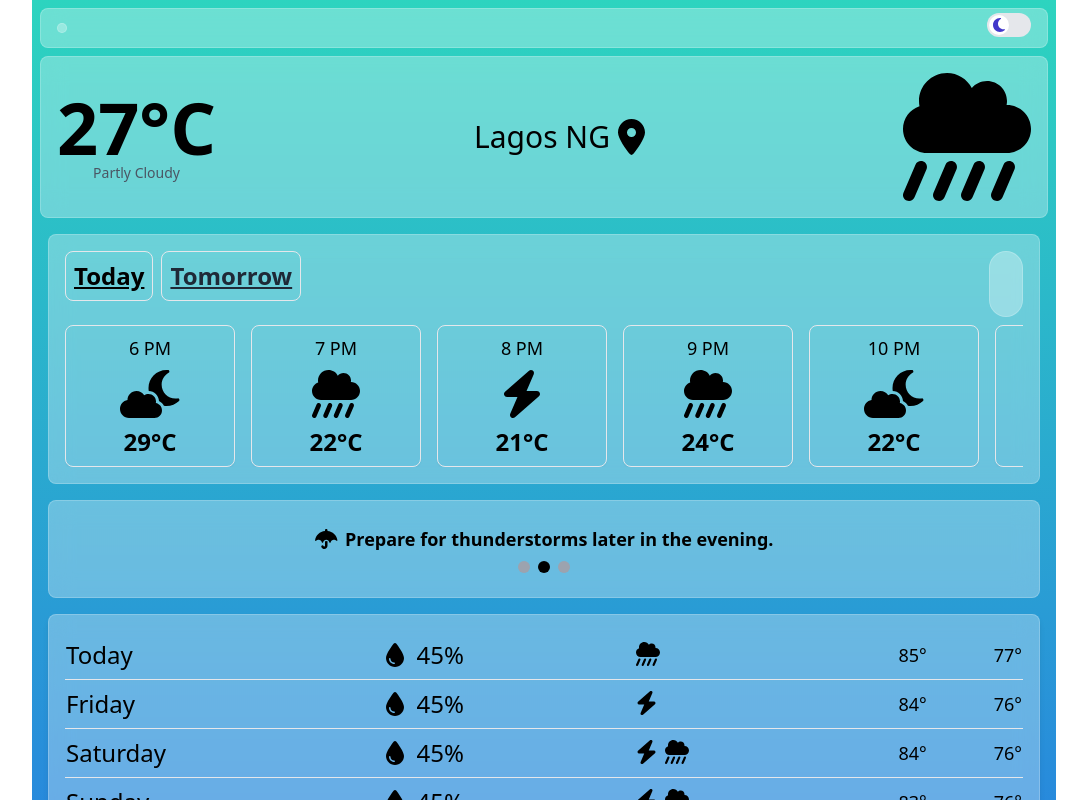
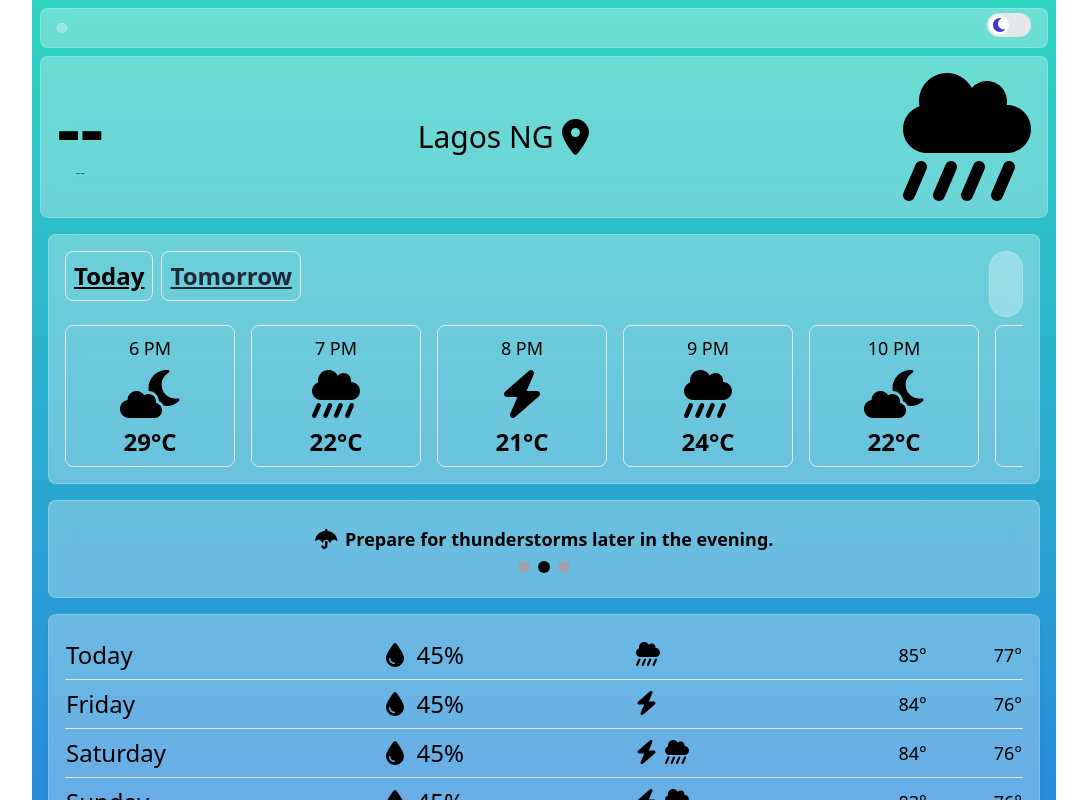
Before and after one commit to VectorGits/SkyCast, a React (Vite) app: page / in a window 1280 px wide. Shown: the top 800 px of the page, without its empty margins (96-1183 px from the left). Built offline with nearby package versions, Linux system fonts and the light colour scheme; no server answers; some icons are missing.

Commit message:
refactor: Update with dynamic weather data

```diff
--- a/src/components/WeatherHeader.jsx
+++ b/src/components/WeatherHeader.jsx
@@ -1,14 +1,34 @@
-import React from 'react';
+import React, { useState, useEffect } from 'react';
 import { FontAwesomeIcon } from '@fortawesome/react-fontawesome';
 import { faCloudShowersHeavy, faMapMarkerAlt } from '@fortawesome/free-solid-svg-icons';
 
 const WeatherHeader = () => {
+  const [weatherData, setWeatherData] = useState(null);
+
+  useEffect(() => {
+    const fetchWeatherData = async () => {
+      try {
+        const response = await fetch('https://skycast-backend-live.onrender.com/this-weather');
+        const data = await response.json();
+        setWeatherData(data.weather.current);
+      } catch (error) {
+        console.error('Error fetching weather data:', error);
+      }
+    };
+
+    fetchWeatherData();
+  }, []);
+
   return (
     <div className="flex justify-between items-center p-4 bg-white/30 backdrop-blur-md border border-white/20 rounded-lg m-4 sm:m-2">
       {/* Temperature and Condition */}
       <div className="flex flex-col items-center">
-        <span className="sm:text-3xl md:text-5xl lg:text-7xl font-bold">27°C</span>
-        <span className="text-sm text-gray-600 dark:text-gray-300">Partly Cloudy</span>
+        <span className="sm:text-3xl md:text-5xl lg:text-7xl font-bold">
+          {weatherData ? `${Math.round(weatherData.temp)}°C` : '--'}
+        </span>
+        <span className="text-sm text-gray-600 dark:text-gray-300">
+          {weatherData ? weatherData.weather[0].description : '--'}
+        </span>
       </div>
 
       {/* Location */}
```
